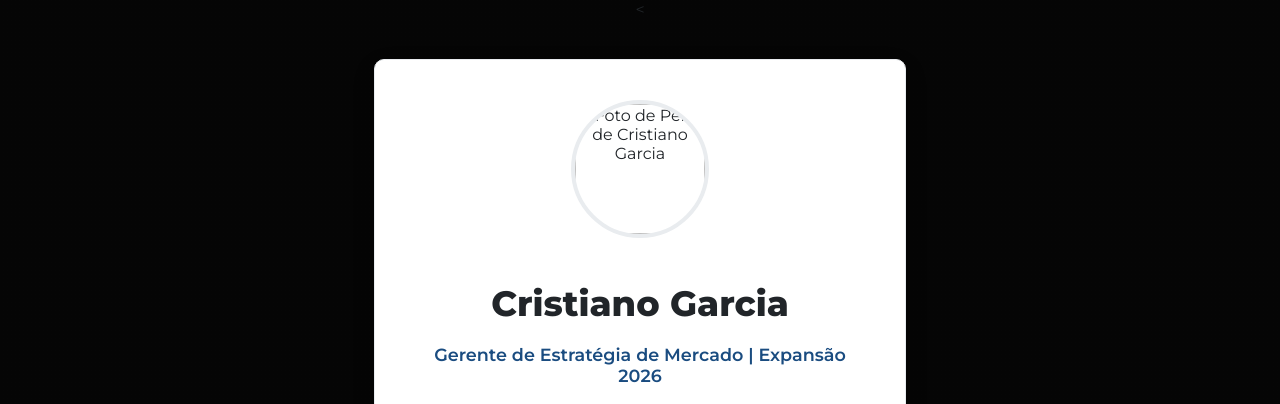
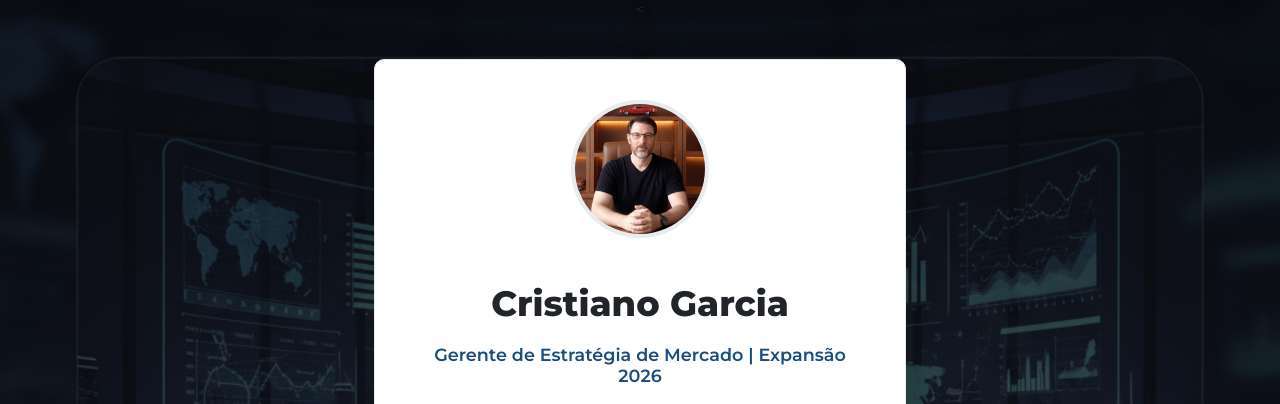
Before and after one commit to Brsupply/vcard-oficial-novo, a plain HTML site: page index.html in a window 1280 px wide. Shown: the top 404 px of the page. Drawn offline with Linux system fonts and the light colour scheme.

Commit message:
revertendo imabens da pasta

```diff
--- a/index.html
+++ b/index.html
@@ -38,7 +38,7 @@
             text-align: center;
 
             /* ======== NOVO ESTILO DE FUNDO COM IMAGEM ======== */
-            background-image: linear-gradient(rgba(0, 0, 0, 0.7), rgba(0, 0, 0, 0.7)), url('imagem/bg-strategy.png');
+            background-image: linear-gradient(rgba(0, 0, 0, 0.7), rgba(0, 0, 0, 0.7)), url('img/bg-strategy.png');
             background-size: cover;
             background-position: center center;
             background-attachment: fixed; /* O fundo fica fixo ao rolar */
@@ -165,7 +165,7 @@
 </head>
 <body>
     <div class="container">
-                <img src="imagem/foto-cris.png" alt="Foto de Perfil de Cristiano Garcia" class="profile-img">
+                <img src="img/foto-cris.png" alt="Foto de Perfil de Cristiano Garcia" class="profile-img">
 
         <h1>Cristiano Garcia</h1>
         <h2>Gerente de Estratégia de Mercado | Expansão 2026</h2>
```
